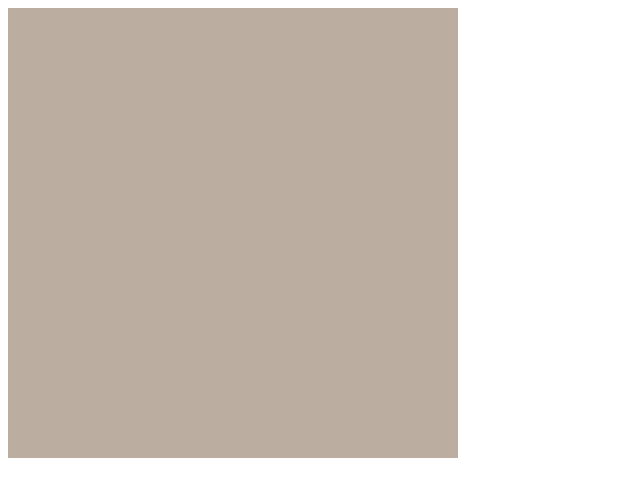
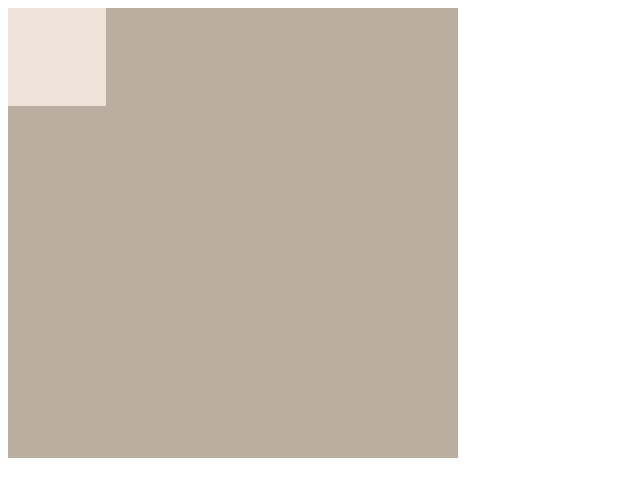
Before and after one commit to Ievhenii123/2048-game, a plain HTML site: page index.html in a window 1280 px wide. Shown: the whole page, without its empty margins (0-640 px from the left). Drawn offline with Linux system fonts and the light colour scheme.

Commit message:
Testing brick movement animation by pressing keyboard buttons

```diff
--- a/index.html
+++ b/index.html
@@ -1,3 +1,3 @@
 <link rel="stylesheet" type="text/css" href="style/style.css" />
-<canvas id="field" width="450" height="450"></canvas>
+<canvas id="2048-field" width="450" height="450"></canvas>
 <script src="script/script.js"></script>
--- a/script/script.js
+++ b/script/script.js
@@ -1,2 +1,69 @@
-var canvas = document.getElementById("field");
+var canvas = document.getElementById("2048-field");
 var ctx = canvas.getContext("2d");
+
+// Рисуем квадрат, и тестируем его перемещение по полю по нажатию клавиш клавиатуры (стрелки или WASD)
+let brick = {
+    x: 0,
+    y: 0,
+    draw: function() {
+        ctx.beginPath();
+        ctx.rect(this.x, this.y, 98, 98);
+        ctx.fillStyle = "#eee4da";
+        ctx.fill();
+        ctx.closePath();
+    }
+};
+let buttonPressed = {
+    up: false,
+    down: false,
+    left: false,
+    right: false
+};
+function draw() {
+    ctx.clearRect(0, 0, canvas.width, canvas.height);
+    brick.draw();
+    if (buttonPressed.down && brick.y < canvas.height-98) {
+        brick.y += 70.4;
+        console.log(brick.y);
+    }
+    if (buttonPressed.up && brick.y > 0) {
+        brick.y -= 70.4;
+        console.log(brick.y);
+    }
+    if (buttonPressed.right && brick.x < canvas.width-98) {
+        brick.x += 70.4;
+        console.log(brick.x);
+    }
+    if (buttonPressed.left && brick.x > 0) {
+        brick.x -= 70.4;
+        console.log(brick.x);
+    }
+
+    window.requestAnimationFrame(draw);
+}
+// Обработка нажатий кнопок клавиатуры: стрелочки (или альтернативные - WASD)
+function keyPressesHandler(e) {
+    // Вниз (или S)
+    if (e.keyCode == 40 || e.keyCode == 83) {
+        buttonPressed.down = true;
+        buttonPressed.up = false;
+    }
+    // Вверх (или W)
+    if (e.keyCode == 38 || e.keyCode == 87) {
+        buttonPressed.up = true;
+        buttonPressed.down = false;
+    }
+    // Вправо (или D)
+    if (e.keyCode == 39 || e.keyCode == 68) {
+        buttonPressed.right = true;
+        buttonPressed.left = false;
+    }
+    // Влево (или A)
+    if (e.keyCode == 37 || e.keyCode == 65) {
+        buttonPressed.left = true;
+        buttonPressed.right = false;
+    }
+
+}
+document.addEventListener('keydown', keyPressesHandler);
+window.requestAnimationFrame(draw);
```
